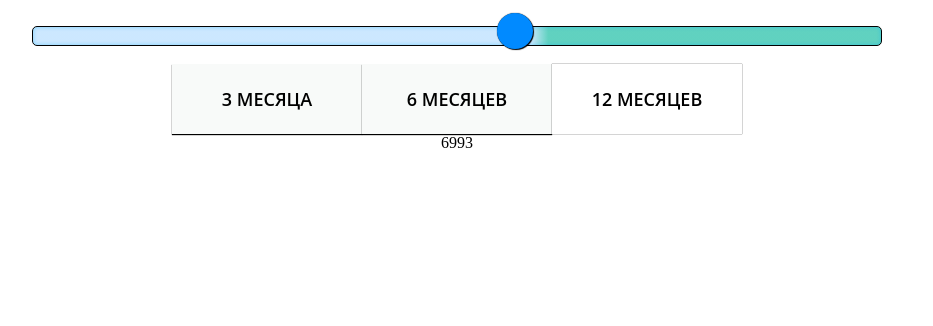
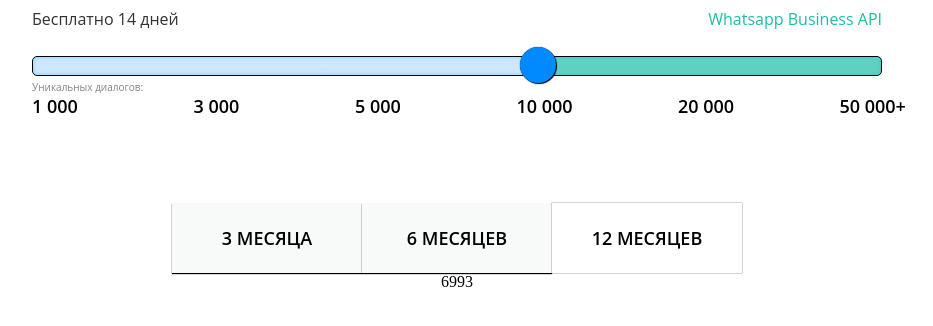
Before and after one commit to rinatgaynullin/tilda-range-picker, a website: page index.html in a window 1280 px wide. Shown: the whole page, without its empty margins (183-1116 px from the left). Drawn offline with Linux system fonts and the light colour scheme.

Commit message:
add some html

```diff
--- a/index.html
+++ b/index.html
@@ -3,21 +3,24 @@
 <head>
   <style>
     .component-wrapper {
+      width: 850px;
       display: grid;
       grid-template-columns: 100%;
       justify-items:center;
+      margin: 0 auto;
     }
 
     .tb-range__wraper {
+        width: 100%;
         display: grid;
-        grid-template-columns: 100%;
-        justify-items:center;
+        grid-template-columns: 1fr;
+        justify-items: center;
     }
     #tb-range {
         display: block;
           -webkit-appearance: none;
-        margin: 18px 0;
-        width: 850px;
+        margin: 26px 0 4px 0;
+        width: 100%;
 
     }
 
@@ -44,7 +47,7 @@
       background: #018AFF;
       cursor: pointer;
       -webkit-appearance: none;
-      margin-top: -14px;
+      margin-top: -10px;
     }
     #tb-range:focus::-webkit-slider-runnable-track {
       background: linear-gradient(90deg, rgba(1, 138, 255, 0.2) 58.71%, rgba(29, 190, 165, 0.7) 60.76%);
@@ -63,8 +66,8 @@
       box-shadow: 1px 1px 1px #000000, 0px 0px 1px #0d0d0d;
       border: 1px solid #000000;
       height: 36px;
-      width: 16px;
-      border-radius: 3px;
+      width: 36px;
+      border-radius: 50%;
       background: #ffffff;
       cursor: pointer;
     }
@@ -93,7 +96,7 @@
       box-shadow: 1px 1px 1px #000000, 0px 0px 1px #0d0d0d;
       border: 1px solid #000000;
       height: 36px;
-      width: 16px;
+      width: 36px;
       border-radius: 50%;
       background: #ffffff;
       cursor: pointer;
@@ -127,13 +130,79 @@
       background: #FFFFFF;
       box-shadow: 0px 0px 1px #000000;
     }
+
+    .tb-head-text__wrapper {
+      width: 100%;
+      display: grid;
+      grid-template-columns: max-content max-content;
+      justify-content: space-between;
+      font-family: Open Sans;
+      font-style: normal;
+      font-weight: normal;
+      font-size: 16px;
+      line-height: 22px;
+      color: #333333;
+    }
+
+    .tb-head-text__waba {
+      color: #1DBEA5;
+      display: block;
+    }
+
+    .tb-range__dialogs-text-wrapper {
+      width: 100%;
+      display: grid;
+      justify-content: left;
+      grid-template-columns: max-content;
+    }
+
+    .tb-range__dialogs-text {
+      width: 112px;
+      height: 14px;
+      font-family: Open Sans;
+      font-style: normal;
+      font-weight: normal;
+      font-size: 10px;
+      line-height: 14px;
+      color: rgba(51, 51, 51, 0.6);
+    }
+
+    .tb-range-scale__wrapper {
+      width: 100%;
+      display: grid;
+      grid-template-columns: repeat(6, 19%);
+      font-family: Open Sans;
+      font-style: normal;
+      font-weight: 600;
+      font-size: 18px;
+      line-height: 25px;
+      color: #000000;
+      margin-bottom: 84px;
+    }
+
   </style>
 </head>
 <body>
   <div class="component-wrapper">
+    <div class="tb-head-text__wrapper">
+      <div class="tb-head-text__free">Бесплатно 14 дней</div>
+      <div class="tb-head-text__waba">Whatsapp Business API</div>
+    </div>
     <div class="tb-range__wraper">
-      <input id="tb-range" type="range" value="4" min="0" max="7">
+      <input id="tb-range" type="range" value="4" min="1" max="6">
     </div>
+    <div class="tb-range__dialogs-text-wrapper">
+      <div class="tb-range__dialogs-text">Уникальных диалогов:</div>
+    </div>
+    <div class="tb-range-scale__wrapper">
+      <div class="tb-range-scale__points">1 000</div>
+      <div class="tb-range-scale__points">3 000</div>
+      <div class="tb-range-scale__points">5 000</div>
+      <div class="tb-range-scale__points">10 000</div>
+      <div class="tb-range-scale__points">20 000</div>
+      <div class="tb-range-scale__points">50 000+</div>
+    </div>
+    <div></div>
     <div class="tb-select-duration-buttons__wrapper">
       <button class="tb-select-duration-button" value="3">3 месяца</button>
       <button class="tb-select-duration-button" value="6">6 месяцев</button>
--- a/index.js
+++ b/index.js
@@ -6,10 +6,7 @@ class TbPriceComponent {
       thirty: 0.7,
     };
     this.baseMonthPrices = [
-      {
-        type: 0,
-        value: 2990,
-      },
+
       {
         type: 1,
         value: 2990,
@@ -34,10 +31,7 @@ class TbPriceComponent {
         type: 6,
         value: 24590,
       },
-      {
-        type: 7,
-        value: 24590,
-      },
+
     ];
     this.monthsCount = 12;
 
```
